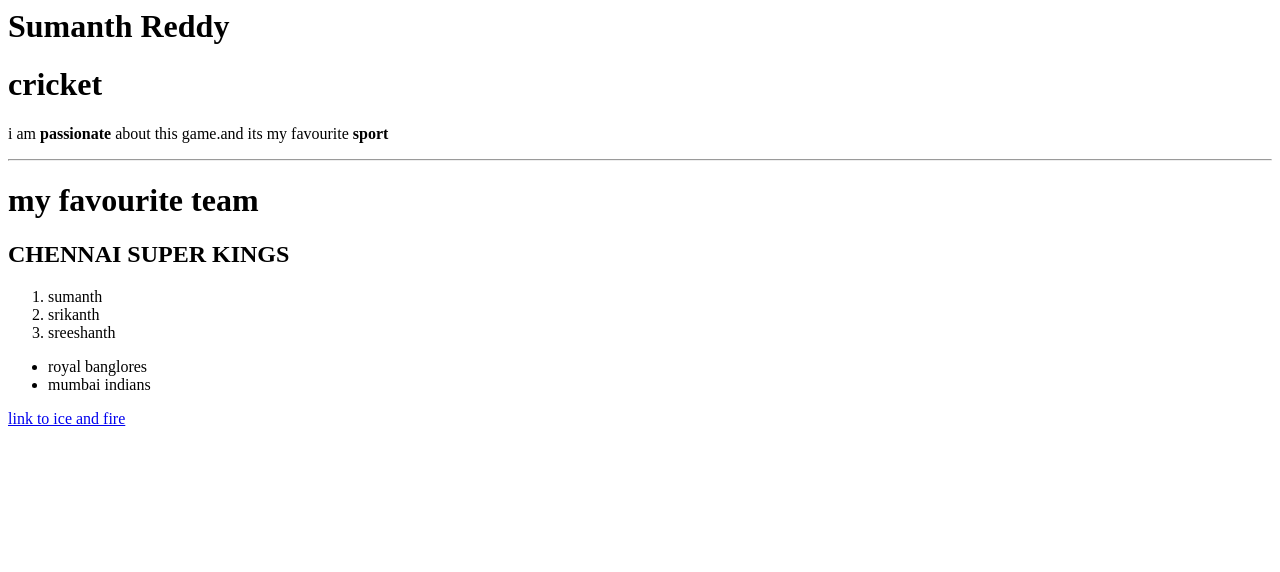
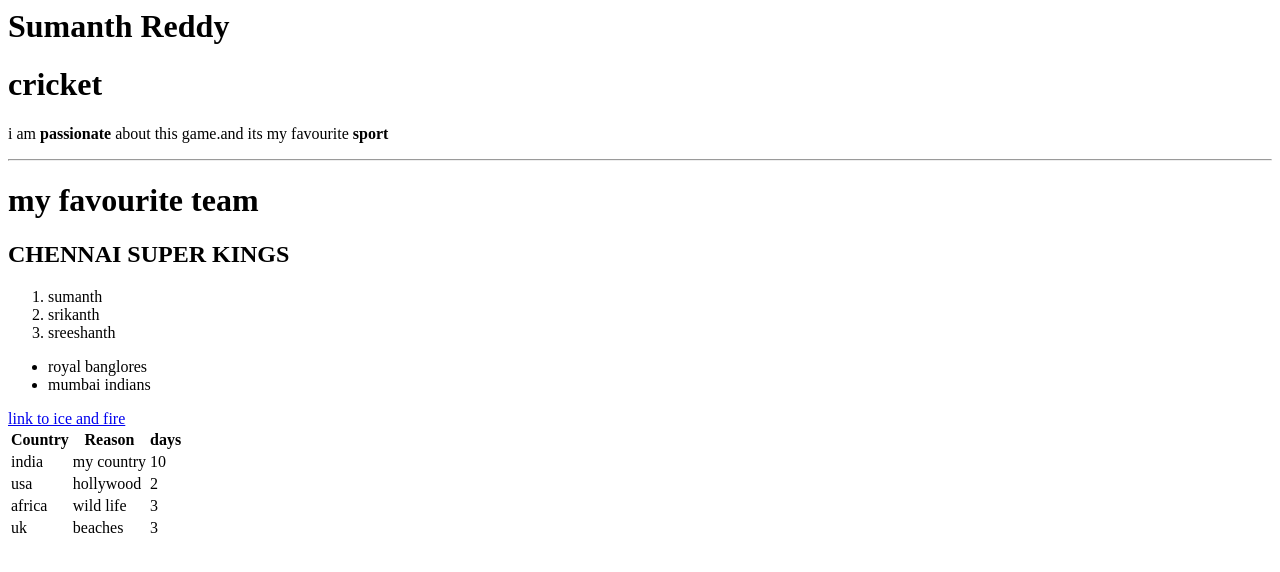
Before and after one commit to 44-563-Web-Apps-S23/44563-webapps-assignment-3-sumanthreddy76, a plain HTML site: page index.html in a window 1280 px wide. Drawn offline with Linux system fonts and the light colour scheme.

Commit message:
countries to visit

```diff
--- a/index.html
+++ b/index.html
@@ -39,3 +39,41 @@
 
     <a href="aboutme.html"> link to ice and fire </a>
 </body>
+
+
+
+
+
+
+
+
+
+<table>
+    <tr>
+      <th>Country</th>
+      <th>Reason</th>
+      <th>days</th>
+    </tr>
+    <tr>
+      <td>india</td>
+      <td>my country</td>
+      <td>10</td>
+
+    </tr>
+    <tr>
+        <td>usa</td>
+        <td>hollywood</td>
+        <td>2</td>
+    </tr>
+    <tr>
+        <td>africa</td>
+        <td>wild life</td>
+        <td>3</td>
+    </tr>
+    <tr>
+        <td>uk</td>
+        <td>beaches</td>
+        <td>3</td>
+
+
+  </table>
```
